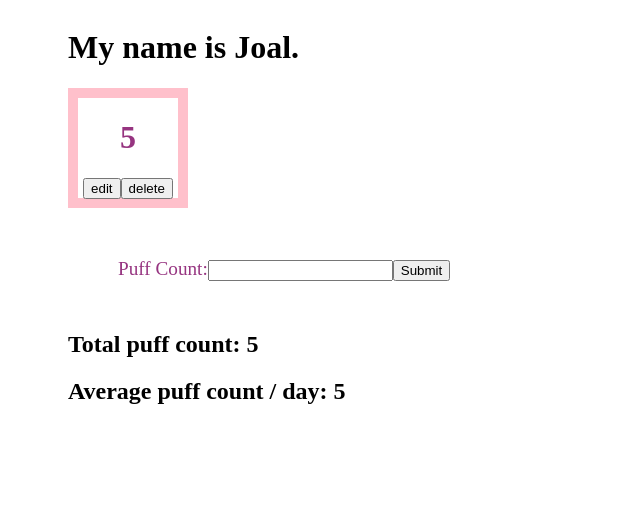
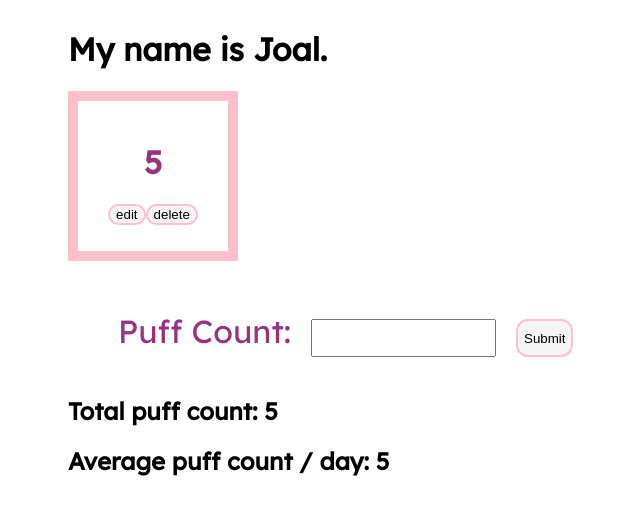
Before and after one commit to joalk/Vapor, a React app: page / in a window 1280 px wide. Both pictures are taken after typing "5" into the empty fields and a click on the input "Submit". Shown: the top 514 px of the page, without its empty margins (440-1080 px from the left). Built offline with nearby package versions, Linux system fonts and the light colour scheme.

Commit message:
stylized components

```diff
--- a/Frontend/App.css
+++ b/Frontend/App.css
@@ -1,4 +1,5 @@
 .app {
+  font-family: 'Lexend', sans-serif;
   display: flex;
   flex-direction: column;
   margin-left: 500px;
@@ -6,28 +7,42 @@
 
 .month {
   display: flex;
-  max-width: 850px;
+  max-width: 1200px;
   flex-wrap: wrap;
 }
 
 .day {
   display: flex;
+  padding-top: 20px;
   flex-direction: column;
   align-items: center;
   color: rgb(150, 52, 128);
   border: 10px;
   border-color: pink;
   border-style: solid;
-  width: 100px;
-  height: 100px;
+  width: 150px;
+  height: 130px;
 }
 
 .puffcreator {
+  display: flex;
   color: rgb(150, 52, 128);
-  font-size: larger;
+  font-size: xx-large;
   margin: 50px;
+  height: 35px;
 }
 
-.button {
-  display: flex;
+input {
+  height: 38px;
+  margin-left: 20px;
 }
+
+.btn {
+  border-radius: 12px;
+  border: 2px solid pink;
+  background-color: whitesmoke;
+}
+
+.congrats {
+  color: turquoise;
+}
--- a/Frontend/components/AverageDisplay.jsx
+++ b/Frontend/components/AverageDisplay.jsx
@@ -6,7 +6,7 @@ export const AverageDisplay = (props) => {
         <div className="display">
             <h2>Total puff count: {props.total}</h2>
             <h2>Average puff count / day: {props.average}</h2>
-            <h1>{props.decrease ? 'Congrats! Your daily puff average has decreased!' : ''}</h1>
+            <h1 className="congrats">{props.decrease ? 'Congrats! Your daily puff average has decreased!' : ''}</h1>
         </div>
     )
 }
--- a/Frontend/components/Day.jsx
+++ b/Frontend/components/Day.jsx
@@ -5,9 +5,9 @@ export const Day = (props) => {
     return (
         <div className="day">
             <h1>{props.puffs}</h1>
-            <div className="button">
-                <button onClick={() => props.puffEdit(props.id)}>edit</button>
-                <button onClick={() => props.puffDelete(props.id)}>delete</button>
+            <div>
+                <button className="btn" onClick={() => props.puffEdit(props.id)}>edit</button>
+                <button className="btn" onClick={() => props.puffDelete(props.id)}>delete</button>
             </div>
         </div>
     )
--- a/Frontend/components/PuffCreator.jsx
+++ b/Frontend/components/PuffCreator.jsx
@@ -8,7 +8,7 @@ export const PuffCreator = (props) => {
                     Puff Count:
                     <input type="number" name="count" onChange={props.puffChange} value={props.puffValue}/>
                 </label>
-                <input type="submit" value="Submit"/>
+                <input className="btn"type="submit" value="Submit"/>
             </form>
         </div>
     )
--- a/index.html
+++ b/index.html
@@ -7,6 +7,8 @@
   <body>
     <div id="app"></div>
     <link rel="stylesheet" href="./Frontend/App.css">
+    <link rel="preconnect" href="https://fonts.gstatic.com">
+<link href="https://fonts.googleapis.com/css2?family=Lexend&display=swap" rel="stylesheet">
     <script src="./bundle/bundle.js"></script>
   </body>
 </html>
```
